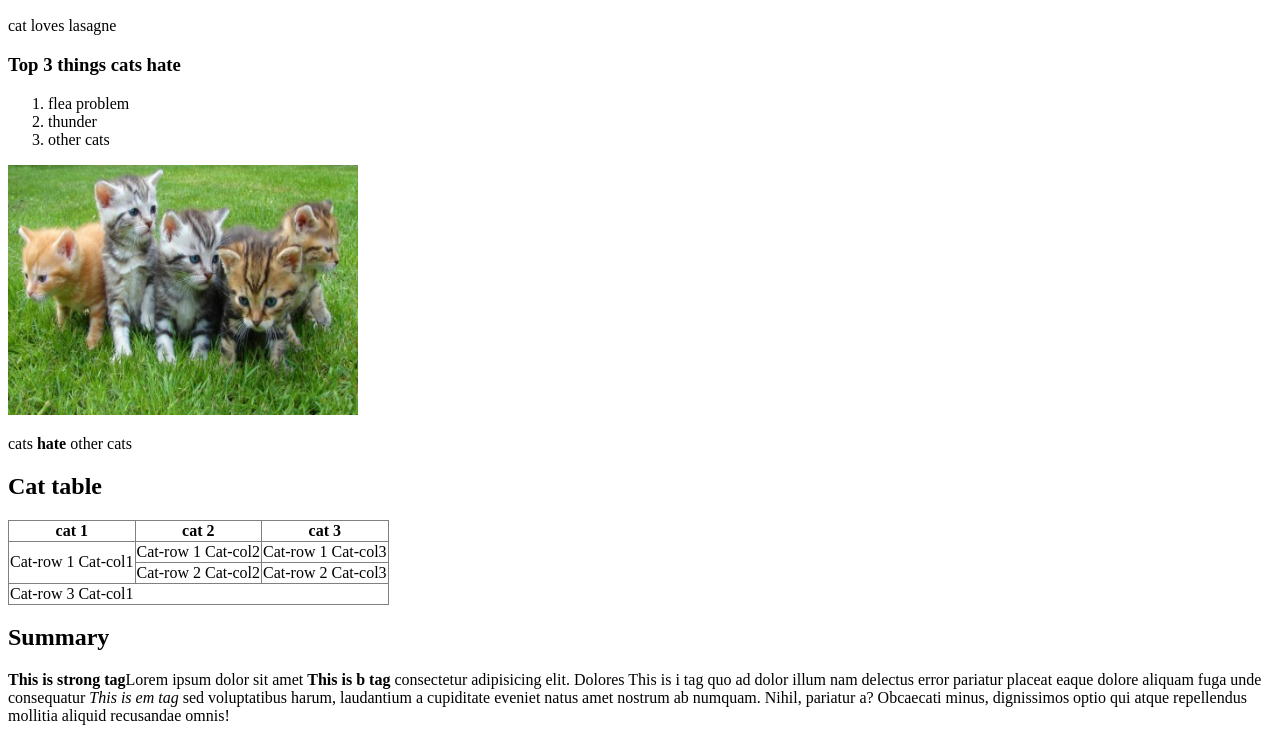
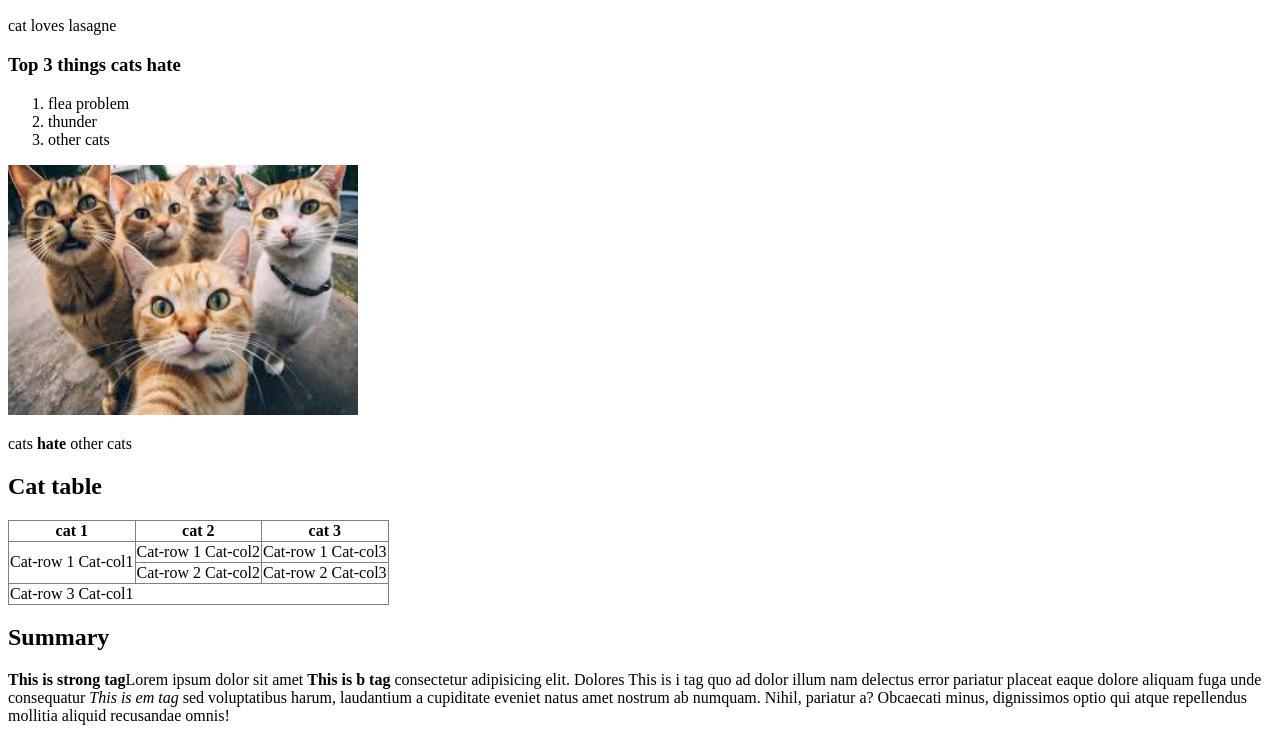
Before and after one commit to SarkarJyotirmay/HTML_Class_Work_2_Cat_Photo_App, a plain HTML site: page index.html in a window 1280 px wide. Shown: the part 876-1617 px from the top of the page. Drawn offline with Linux system fonts and the light colour scheme.

Commit message:
updated cat group image

```diff
--- a/index.html
+++ b/index.html
@@ -36,7 +36,7 @@
             <li>other cats</li>
         </ol>
         <img
-            src="./asset/5cats.jpeg"
+            src="./asset/cat_group_selfie.jpg"
             alt="group of cats"
             width="350"
             height="250"
```
